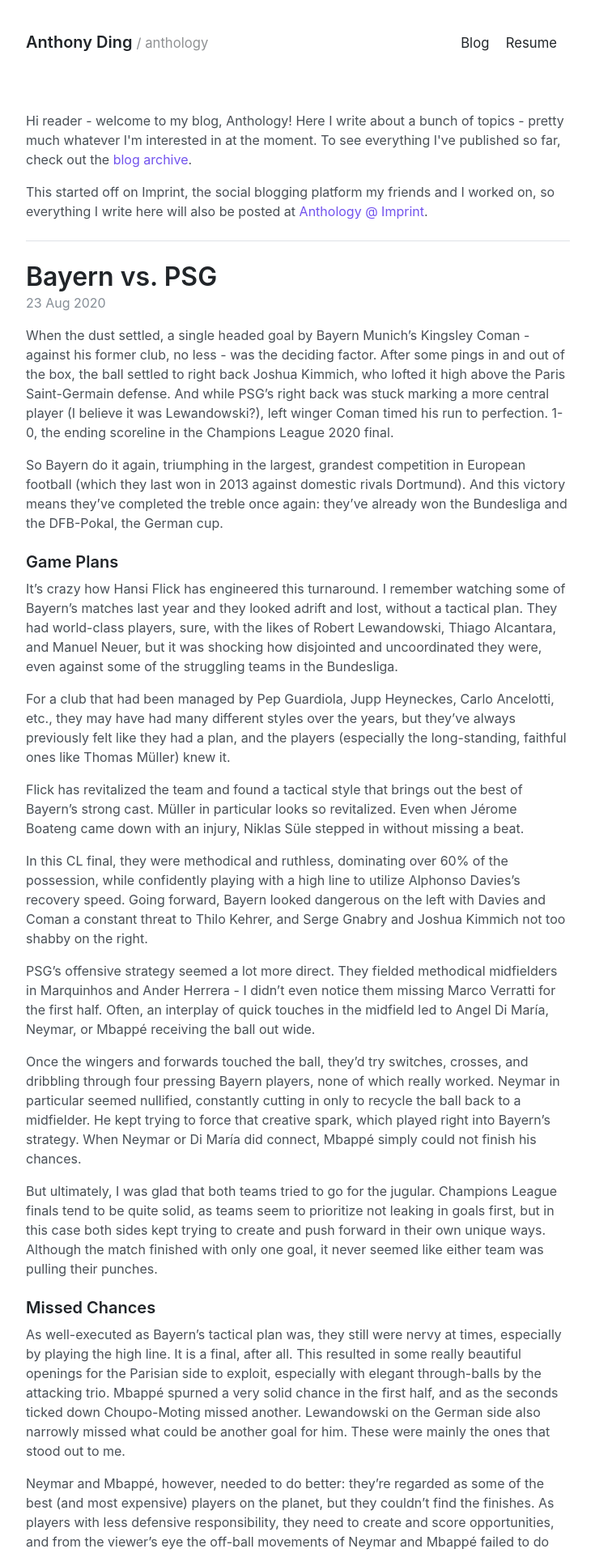
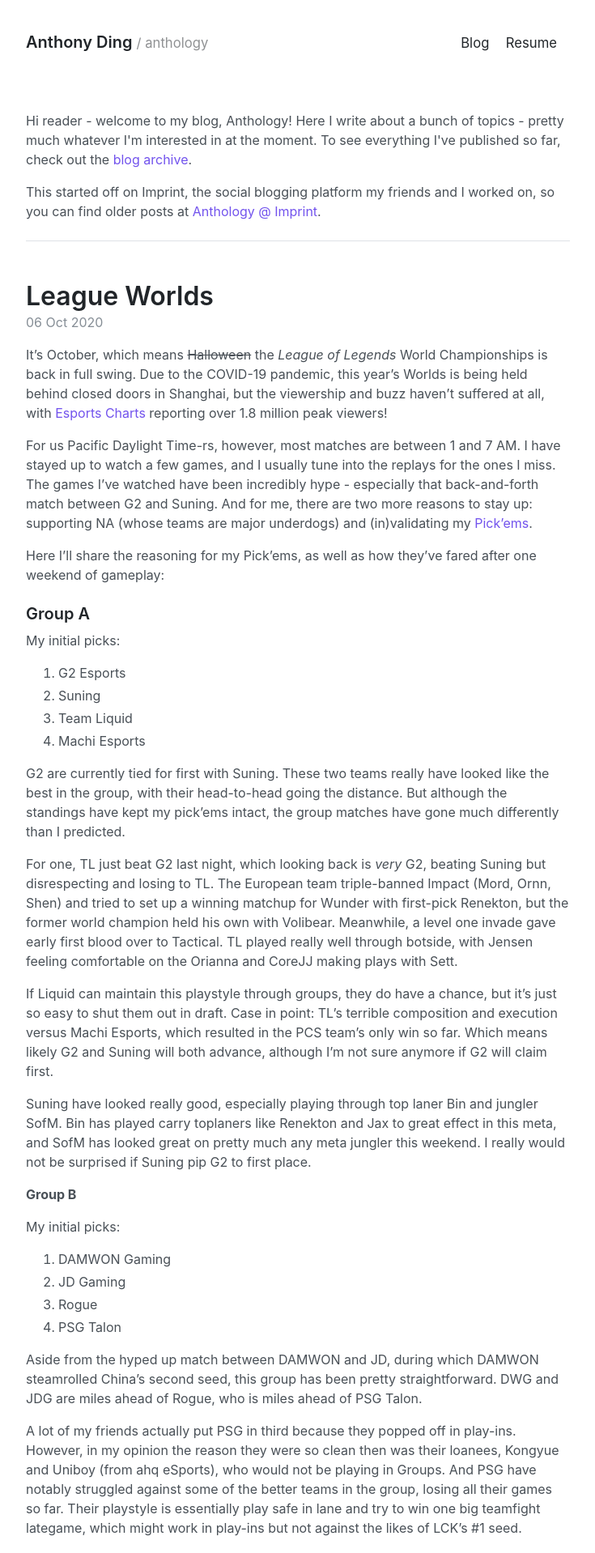
Before and after one commit to dinganthony/virtual-home-base, a Jekyll site: the page built from blog/index.html, in a window 1280 px wide. Shown: the top 1918 px of the page at 81% size, without its empty margins (272-1007 px from the left). Built offline with Jekyll 4.4.1, drawn with Linux system fonts in a browser that asks for light colours; the list of posts is cut into pages by our own code; some of the changed text lies outside the part shown.

Commit message:
Added esports blog post

```diff
--- a/_sass/_posts.scss
+++ b/_sass/_posts.scss
@@ -65,3 +65,9 @@
     }
   }
 }
+
+.blog-info {
+  hr {
+    margin-bottom: var(--spacer-3);
+  }
+}
--- /dev/null
+++ b/blog/_posts/2020-10-6-esports.md
@@ -0,0 +1,76 @@
+---
+layout: post
+title: League Worlds
+---
+
+It's October, which means ~~Halloween~~ the *League of Legends* World Championships is back in full swing. Due to the COVID-19 pandemic, this year's Worlds is being held behind closed doors in Shanghai, but the viewership and buzz haven't suffered at all, with [Esports Charts](https://escharts.com/tournaments/lol/2020-world-championship) reporting over 1.8 million peak viewers!
+
+For us Pacific Daylight Time-rs, however, most matches are between 1 and 7 AM. I have stayed up to watch a few games, and I usually tune into the replays for the ones I miss. The games I've watched have been incredibly hype - especially that back-and-forth match between G2 and Suning. And for me, there are two more reasons to stay up: supporting NA (whose teams are major underdogs) and (in)validating my [Pick'ems](https://pickem.lolesports.com/share/series/7/user/9354892/my-picks).
+
+Here I'll share the reasoning for my Pick'ems, as well as how they've fared after one weekend of gameplay:
+
+### Group A
+
+My initial picks:
+1. G2 Esports
+2. Suning
+3. Team Liquid
+4. Machi Esports
+
+G2 are currently tied for first with Suning. These two teams really have looked like the best in the group, with their head-to-head going the distance. But although the standings have kept my pick'ems intact, the group matches have gone much differently than I predicted.
+
+For one, TL just beat G2 last night, which looking back is *very* G2, beating Suning but disrespecting and losing to TL. The European team triple-banned Impact (Mord, Ornn, Shen) and tried to set up a winning matchup for Wunder with first-pick Renekton, but the former world champion held his own with Volibear. Meanwhile, a level one invade gave early first blood over to Tactical. TL played really well through botside, with Jensen feeling comfortable on the Orianna and CoreJJ making plays with Sett.
+
+If Liquid can maintain this playstyle through groups, they do have a chance, but it's just so easy to shut them out in draft. Case in point: TL's terrible composition and execution versus Machi Esports, which resulted in the PCS team's only win so far. Which means likely G2 and Suning will both advance, although I'm not sure anymore if G2 will claim first.
+
+Suning have looked really good, especially playing through top laner Bin and jungler SofM. Bin has played carry toplaners like Renekton and Jax to great effect in this meta, and SofM has looked great on pretty much any meta jungler this weekend. I really would not be surprised if Suning pip G2 to first place.
+
+**Group B**
+
+My initial picks:
+1. DAMWON Gaming
+2. JD Gaming
+3. Rogue
+4. PSG Talon
+
+Aside from the hyped up match between DAMWON and JD, during which DAMWON steamrolled China's second seed, this group has been pretty straightforward. DWG and JDG are miles ahead of Rogue, who is miles ahead of PSG Talon.
+
+A lot of my friends actually put PSG in third because they popped off in play-ins. However, in my opinion the reason they were so clean then was their loanees, Kongyue and Uniboy (from ahq eSports), who would not be playing in Groups. And PSG have notably struggled against some of the better teams in the group, losing all their games so far. Their playstyle is essentially play safe in lane and try to win one big teamfight lategame, which might work in play-ins but not against the likes of LCK's #1 seed.
+
+I wouldn't be surprised if JD Gaming or Rogue take one game off of DAMWON, but the Koreans are still heavy favorites in my book to qualify. The meta really fits Nuguri, who looks really good on Lulu and Camille. ShowMaker and Canyon are an impressive mid-jungle duo. On paper, DAMWON look like they can win it all.
+
+**Group C**
+
+My initial picks:
+1. Gen.G
+2. TSM
+3. Fnatic
+4. LGD Gaming
+
+When LGD Gaming won the best of 5 and made it to the main event, they were guaranteed to be put in this group, as the LPL had teams in every other one already. This group was so difficult to predict, and I could definitely see all four teams making it out. Gen.G looked a cut better than the rest, with BDD in contention for best midlaners in the world, but their playstyle is also not really meta. TSM had momentum coming in for playoffs, but also had players who've always underperformed internationally in Bjergsen and Doublelift. Fnatic worlds buff is a thing, even though they were poor in the LEC Summer Split.
+
+I ended up going with the safe choice of Gen.G, as well as picking TSM. As an LCS fan, I wanted to pick at least one team to make it out of groups, and TSM making it out of a volatile group felt more likely than TL and Flyquest making it out of their difficult groups, each with two title contenders (G2/Suning and Top/DRX).
+
+After three games, it's safe to say that TSM aren't making it. They have been shambolic, both in drafting and in execution. Practically gifting Evelynn to Selfmade in their first game allowed Fnatic's jungler to walk all over the Rift. Bjergsen even got his Zilean against Gen.G, but the team were heavily outplayed on the macro level. So, the current LCS champions are sitting at 0-3 in their group. In order for them to advance, either one of Gen.G, Fnatic, or LGD have to lose all three remaining games, or TSM have to win all three.
+
+Fnatic are looking confident and ready, especially in the win against Gen.G. Although I wouldn't really conclude too much from this match: Gen.G's support Life took both Ignite and Exhaust on his Rakan and was heavily punished early. It's likely he won't ignore Flash, the de facto best summoner spell, in the future. That being said, Fnatic drafted and played well, and I still favor them over LGD in a best of 5, if the group does come down to tiebreakers. Although given how this group has gone so far, we're likely going to hear the Silver Scrapes at some point.
+
+**Group D**
+
+My picks were:
+1. Top Esports
+2. DRX
+3. Unicorns of Love
+4. FlyQuest
+
+This group was pretty straightforward as well, with a significant skill gap between Top Esports and DRX over FlyQuest and UOL. I was super hyped for the Top vs DRX matchup, pitting Knight against Chovy. I rated Top higher because they just looked like title favorites, but I thought DRX had a 30% chance of winning. In the end, an innovative Nocturne pick for Knight was the highlight of that game, but DRX put up a great fight.
+
+I put UOL over FlyQuest purely because of the Unicorns' flex potential, with "AD Carry" Gadget playing mages in the botlane. I thought UOL and FlyQuest would each beat each other once, so who would place third really depended on the ability to take games off the top two teams. FlyQuest, with their safer, more predictable play, as well as Solo being constantly exploited in LCS playoffs as a weak-side toplaner, didn't feel like they could win against Top or DRX.
+
+FlyQuest beat UOL the other day, in what was an awesome game for the team. Regardless of how FLY ends up doing, I'm still a big fan of the organization, who launched a Go Green initiative this year in conjunction with new branding. In the 2020 Spring Split, they temporarily rebranded themselves as TreeQuest and promised to plant a tree everytime they got a kill in a game. This was hugely successful, with [over 5000 trees planted](https://dotesports.com/league-of-legends/news/flyquest-has-planted-over-5000-trees-through-the-teams-lcs-regular-season-treequest-initiative) by FlyQuest along with motivating other LCS teams to donate "friendship trees". They've also announced a meme-friendly initiative to "Save the Wild Turtles", referencing their beloved AD Carry WildTurtle.
+
+As a smaller, newer LCS franchise, without the storied trophy history and fanbase of teams like TSM, FlyQuest have made impressive strides this year with their new approach. It's honestly refreshing to see organizations like FLY use their privilege and influence to enact social change, and that has made casual LCS fans like me want to root for them.
+
+### Next Weekend
+
+Each team has three more games to play, and I'm looking forward to seeing more wins out of North America's three teams. Team Liquid need to build on their strategy from the G2 game: they are so good at macro when they have a lead in the early game, but they usually never get these leads. TSM need to go back to basics and stabilize the ship. FlyQuest need to win against UOL and hope to take a game off of DRX. I'm super hyped for the rest of Groups, and you'll hear back from me with predictions and thoughts come the knockout stages. Should be some really exciting games!
--- a/blog/index.html
+++ b/blog/index.html
@@ -2,10 +2,11 @@
 layout: default
 title: Blog
 ---
-<p>Hi reader - welcome to my blog, Anthology! Here I write about a bunch of topics - pretty much whatever I'm interested in at the moment. To see everything I've published so far, check out the <a href="{{ site.baseurl }}/blog/archive">blog archive</a>.</p>
-<p>This started off on Imprint, the social blogging platform my friends and I worked on, so everything I write here will also be posted at <a href="https://anthony.imprint.to">Anthology @ Imprint</a>.</p>
-<hr/>
-
+<div class="blog-info">
+  <p>Hi reader - welcome to my blog, Anthology! Here I write about a bunch of topics - pretty much whatever I'm interested in at the moment. To see everything I've published so far, check out the <a href="{{ site.baseurl }}/blog/archive">blog archive</a>.</p>
+  <p>This started off on Imprint, the social blogging platform my friends and I worked on, so you can find older posts at <a href="https://anthony.imprint.to">Anthology @ Imprint</a>.</p>
+  <hr/>
+</div>
 <div class="posts">
   {% for post in paginator.posts %}
   <article class="post">
```
